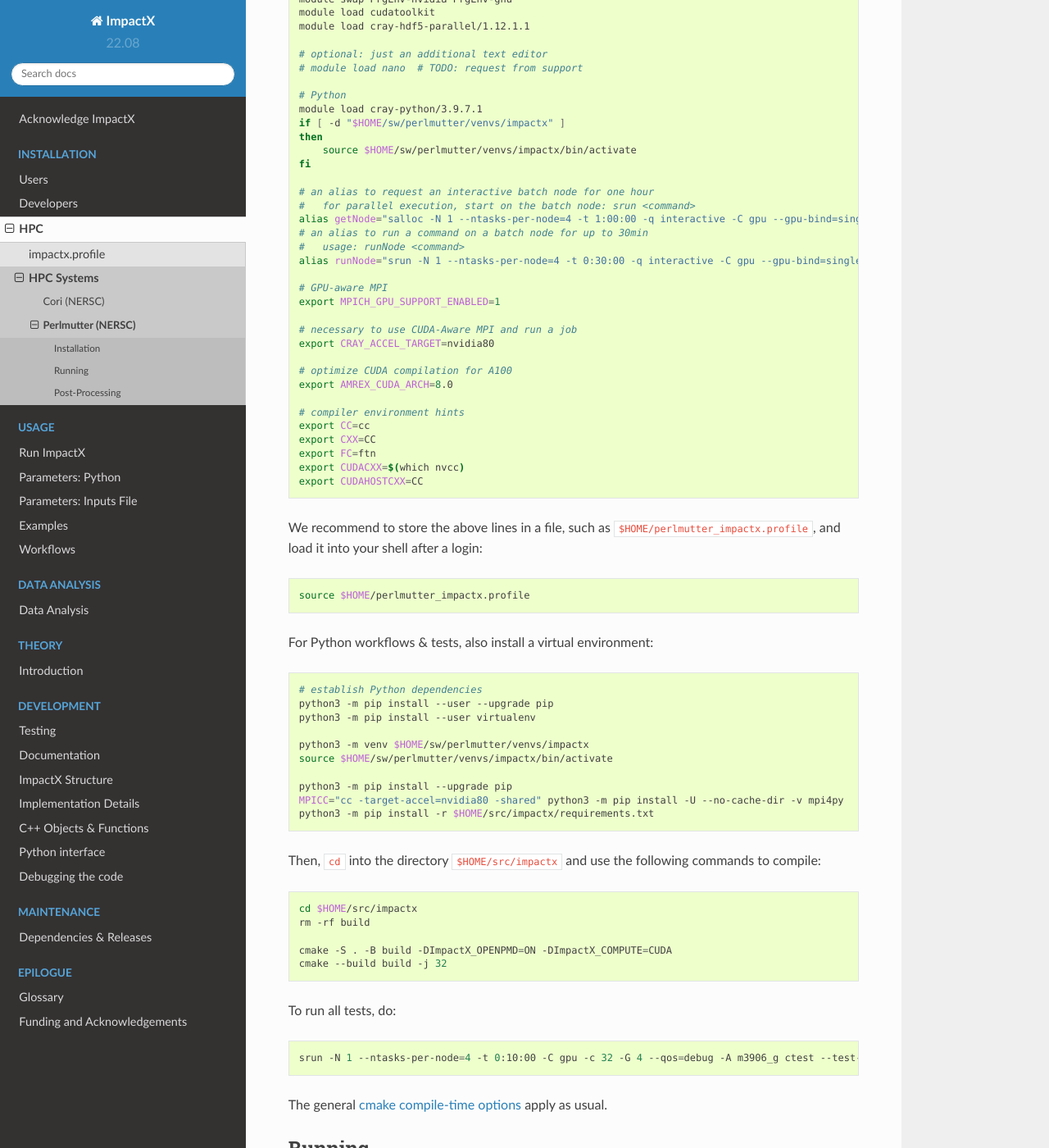
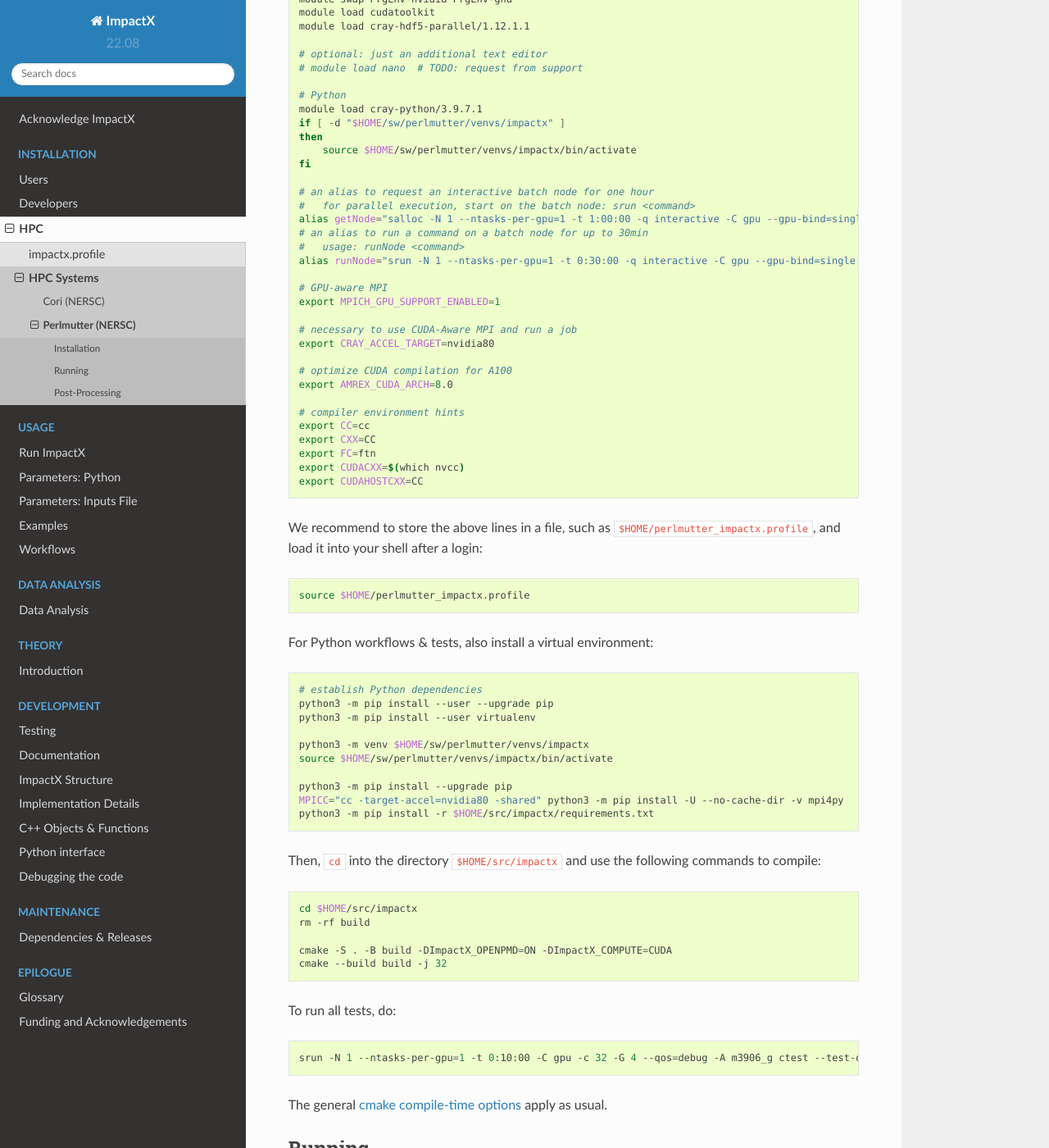
Before and after one commit to ECP-WarpX/impactx, a Sphinx documentation site: the page built from docs/source/install/hpc/perlmutter.rst, in a window 1280 px wide and 1400 px high, scrolled down 950 px. Shown: the whole window at 82% size. Built offline with Sphinx 7.4.7 and the Read the Docs theme 2.0.0, drawn with Linux system fonts in a browser that asks for light colours; pages that are not in the unit, such as notebooks, are missing from menus.

Commit message:
Change tasks-per-node to tasks-per-gpu (#243)
On Perlmutter the previous option led to warnings and crashes.
In WarpX PR#3375 this fix was first proposed.

```diff
--- a/docs/source/install/hpc/perlmutter.rst
+++ b/docs/source/install/hpc/perlmutter.rst
@@ -56,10 +56,10 @@
 
    # an alias to request an interactive batch node for one hour
    #   for parallel execution, start on the batch node: srun <command>
-   alias getNode="salloc -N 1 --ntasks-per-node=4 -t 1:00:00 -q interactive -C gpu --gpu-bind=single:1 -c 32 -G 4 -A $proj"
+   alias getNode="salloc -N 1 --ntasks-per-gpu=1 -t 1:00:00 -q interactive -C gpu --gpu-bind=single:1 -c 32 -G 4 -A $proj"
    # an alias to run a command on a batch node for up to 30min
    #   usage: runNode <command>
-   alias runNode="srun -N 1 --ntasks-per-node=4 -t 0:30:00 -q interactive -C gpu --gpu-bind=single:1 -c 32 -G 4 -A $proj"
+   alias runNode="srun -N 1 --ntasks-per-gpu=1 -t 0:30:00 -q interactive -C gpu --gpu-bind=single:1 -c 32 -G 4 -A $proj"
 
    # GPU-aware MPI
    export MPICH_GPU_SUPPORT_ENABLED=1
@@ -113,7 +113,7 @@
 
 .. code-block:: bash
 
-   srun -N 1 --ntasks-per-node=4 -t 0:10:00 -C gpu -c 32 -G 4 --qos=debug -A m3906_g ctest --test-dir build_perlmutter --output-on-failure
+   srun -N 1 --ntasks-per-gpu=1 -t 0:10:00 -C gpu -c 32 -G 4 --qos=debug -A m3906_g ctest --test-dir build_perlmutter --output-on-failure
 
 The general :ref:`cmake compile-time options <building-cmake>` apply as usual.
 
```
Also changed, not shown: README.md (+2 -2 lines), 1 other file.
